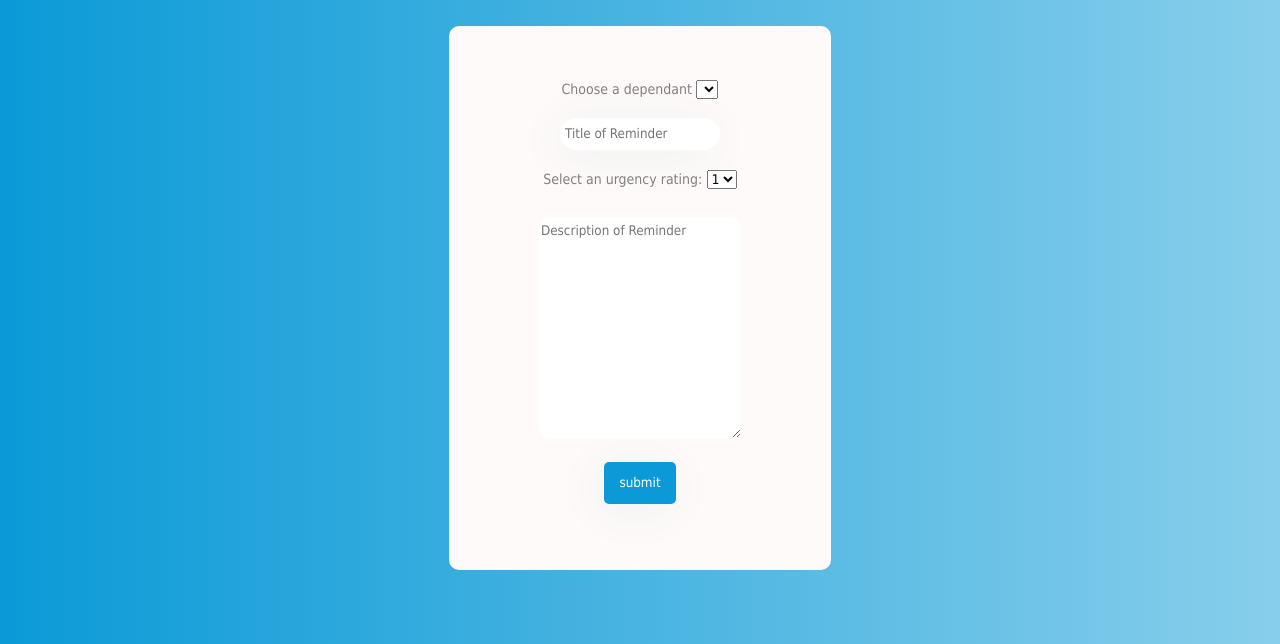
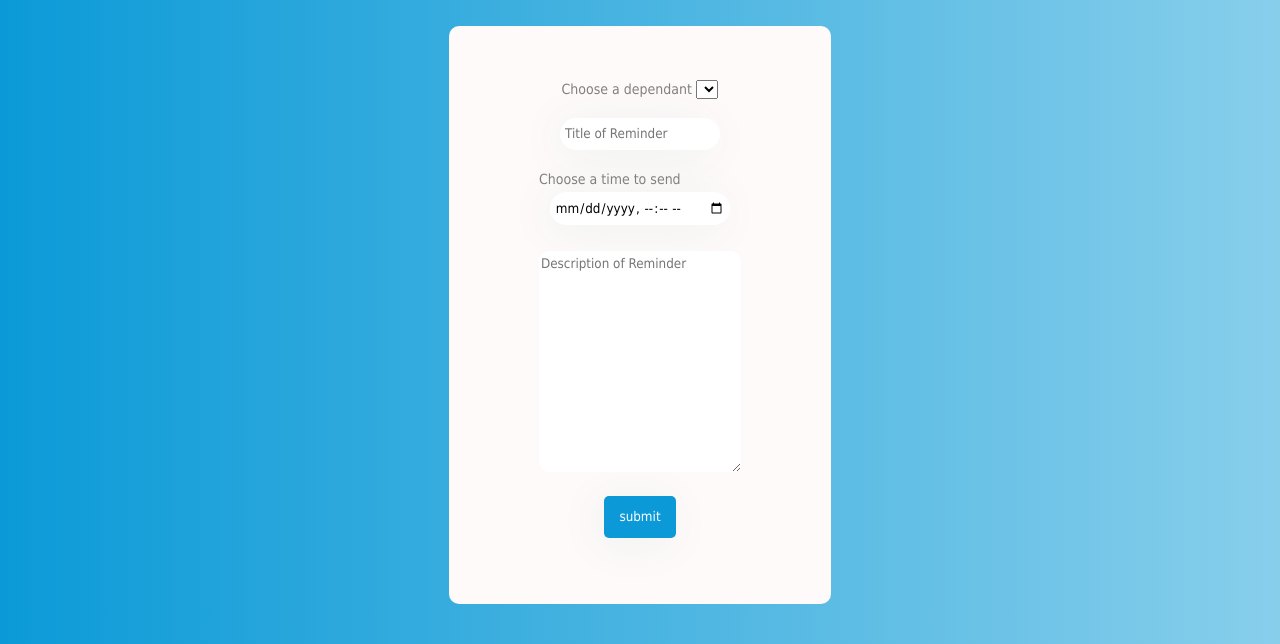
Before and after one commit to jventura7/reminder-app, a Flask app: template templates/guardian.html in a window 1280 px wide. Shown: the part 134-778 px from the top of the page. Run offline with Flask 2, Linux system fonts and the light colour scheme; the template is opened without the code that fills it, so the values that code supplies are empty; some libraries are stand-ins or nearby versions.

Commit message:
Time sorting frontEnd/Backend partially working

```diff
--- a/main.py
+++ b/main.py
@@ -49,8 +49,11 @@ def user(nameID, relationshipType):
     else:
         findGuardian = guardian.find_one({"username": nameID})
         if request.method == "POST":
-            dependant, title, urgency, description = request.form["dependants"], request.form["title"], request.form["urgency"], request.form["description"]
-            payload = {'title': title, 'urgency': urgency, 'description': description}
+            dependant, title, time, description = request.form["dependants"], request.form["title"], parse(request.form["meeting-time"]), request.form["description"]
+            payload = {'title': title, 'Time': time, 'description': description}
+            print("_________________________")
+            print(payload["Time"])
+            print("_________________________")
 
             # Establish RabbitMQ Connection
             credentials = pika.PlainCredentials('guest', 'guest')
@@ -102,6 +105,11 @@ def signup():
         return "email or username is already registered"
     return render_template("signup.html")
 
+def parse(schedule):
+    year, month, day = schedule[:4], schedule[5:7], schedule[8:10]
+    hour, minute = schedule[11:13], schedule[14:]
+    return f"{year}-{month}-{day} {hour}:{minute}"
+
 if __name__ == "__main__":
     # db.create_all()
     app.secret_key = "my_secret"
--- a/templates/guardian.html
+++ b/templates/guardian.html
@@ -45,16 +45,8 @@
                         </select>
                     </div>
                     <p><input type="text" name="title" placeholder="Title of Reminder"></p>
-                    <div class="dropdown">
-                        <label for="urgency">Select an urgency rating:</label>
-                        <select name="urgency" id="urgency">
-                            <option value="1">1</option>
-                            <option value="2">2</option>
-                            <option value="3">3</option>
-                            <option value="4">4</option>
-                            <option value="5">5</option>
-                        </select>
-                    </div>
+                    <label for="meeting-time"> Choose a time to send</label>
+                    <input type="datetime-local" name="meeting-time" value="2022-05-9T18:00" min="2022-05-09T05:00" max="2030-06-14T00:00">
                     <br>
                     <textarea name="description" id="description" cols="30" rows="10" placeholder="Description of Reminder"></textarea>
                     <p><input class="button" type="submit", value="submit"/></p>
```
